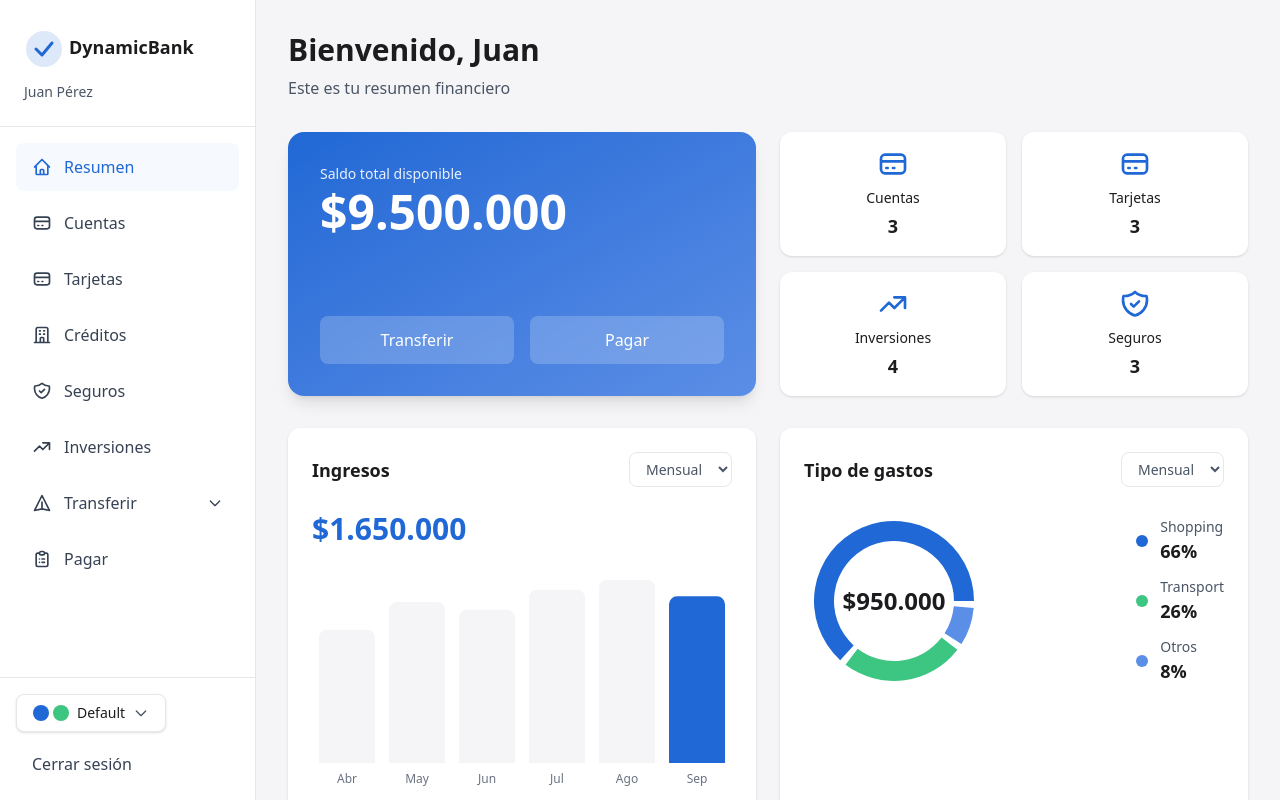
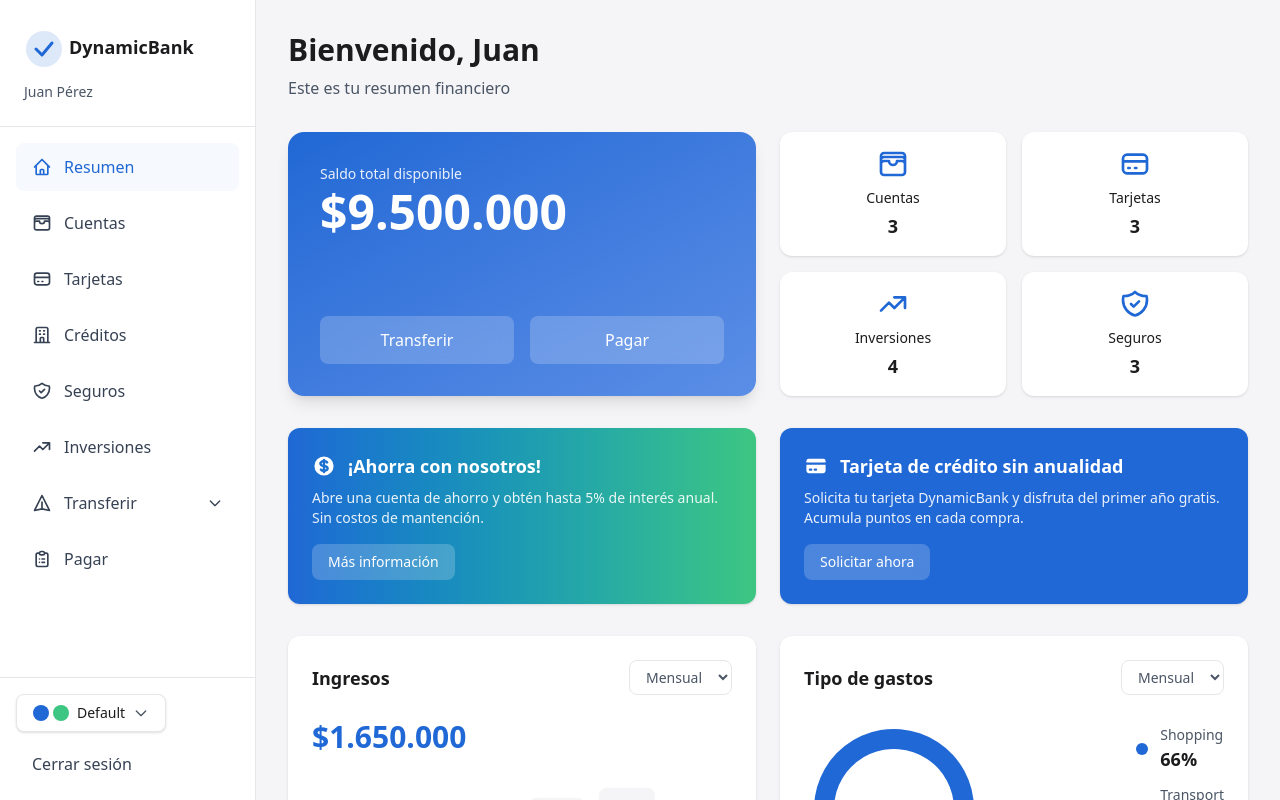
Before and after one commit to modyo-community/banking-prototype, a Next.js app: page / in a window 1280 px wide. Built offline with nearby package versions, Linux system fonts and the light colour scheme.

Commit message:
Mejoras gráficas

```diff
--- a/app/cuentas/[id]/page.tsx
+++ b/app/cuentas/[id]/page.tsx
@@ -5,6 +5,7 @@
 import { accounts } from '@/lib/data';
 import { use } from 'react';
 import { ChevronLeftIcon, ChevronRightIcon, WalletIcon, BriefcaseIcon, ArrowDownIcon, CashIcon, ShoppingCartIcon, LightningIcon } from '@/components/icons';
+import PromotionBanner from '@/components/PromotionBanner';
 
 export default function CuentaDetailPage({ params }: { params: Promise<{ id: string }> }) {
   const { id } = use(params);
@@ -64,6 +65,21 @@
       <Link href="/" className="text-primary hover:underline mb-4 inline-block">&larr; Volver al inicio</Link>
 
       <h1 className="text-2xl md:text-3xl font-bold text-dark mb-6 md:mb-8">Detalle de Cuenta</h1>
+
+      {/* Promotion Banner */}
+      <div className="mb-6 md:mb-8">
+        <PromotionBanner
+          title="Aumenta tus intereses"
+          description="Mantén más de $2.000.000 en tu cuenta de ahorro y obtén una tasa preferencial de 5.5% anual."
+          buttonText="Ver beneficios"
+          variant="secondary"
+          icon={
+            <svg className="w-6 h-6" fill="currentColor" viewBox="0 0 20 20">
+              <path fillRule="evenodd" d="M12 7a1 1 0 110-2h5a1 1 0 011 1v5a1 1 0 11-2 0V8.414l-4.293 4.293a1 1 0 01-1.414 0L8 10.414l-4.293 4.293a1 1 0 01-1.414-1.414l5-5a1 1 0 011.414 0L11 10.586 14.586 7H12z" clipRule="evenodd" />
+            </svg>
+          }
+        />
+      </div>
 
       <div className="grid grid-cols-1 lg:grid-cols-3 gap-6 md:gap-8">
         {/* Account Summary with Carousel */}
--- a/app/page.tsx
+++ b/app/page.tsx
@@ -5,6 +5,7 @@
 import { accounts, cards, loans, recentTransactions, investments, insurances } from '@/lib/data';
 import { BriefcaseIcon, ArrowDownIcon, CashIcon, ShoppingCartIcon, LightningIcon, GasIcon, FilmIcon, WalletIcon, CreditCardIcon, ChartIcon, ShieldIcon } from '@/components/icons';
 import { BarChart, Bar, PieChart, Pie, Cell, ResponsiveContainer } from 'recharts';
+import PromotionBanner from '@/components/PromotionBanner';
 
 export default function Home() {
   const [expandedTransaction, setExpandedTransaction] = useState<number | null>(null);
@@ -82,6 +83,34 @@
             <p className="text-lg font-bold text-dark mt-1">{insurances.length}</p>
           </Link>
         </div>
+      </div>
+
+      {/* Promotion Banners */}
+      <div className="grid grid-cols-1 lg:grid-cols-2 gap-6 mb-8">
+        <PromotionBanner
+          title="¡Ahorra con nosotros!"
+          description="Abre una cuenta de ahorro y obtén hasta 5% de interés anual. Sin costos de mantención."
+          buttonText="Más información"
+          variant="gradient"
+          icon={
+            <svg className="w-6 h-6" fill="currentColor" viewBox="0 0 20 20">
+              <path d="M8.433 7.418c.155-.103.346-.196.567-.267v1.698a2.305 2.305 0 01-.567-.267C8.07 8.34 8 8.114 8 8c0-.114.07-.34.433-.582zM11 12.849v-1.698c.22.071.412.164.567.267.364.243.433.468.433.582 0 .114-.07.34-.433.582a2.305 2.305 0 01-.567.267z" />
+              <path fillRule="evenodd" d="M10 18a8 8 0 100-16 8 8 0 000 16zm1-13a1 1 0 10-2 0v.092a4.535 4.535 0 00-1.676.662C6.602 6.234 6 7.009 6 8c0 .99.602 1.765 1.324 2.246.48.32 1.054.545 1.676.662v1.941c-.391-.127-.68-.317-.843-.504a1 1 0 10-1.51 1.31c.562.649 1.413 1.076 2.353 1.253V15a1 1 0 102 0v-.092a4.535 4.535 0 001.676-.662C13.398 13.766 14 12.991 14 12c0-.99-.602-1.765-1.324-2.246A4.535 4.535 0 0011 9.092V7.151c.391.127.68.317.843.504a1 1 0 101.511-1.31c-.563-.649-1.413-1.076-2.354-1.253V5z" clipRule="evenodd" />
+            </svg>
+          }
+        />
+        <PromotionBanner
+          title="Tarjeta de crédito sin anualidad"
+          description="Solicita tu tarjeta DynamicBank y disfruta del primer año gratis. Acumula puntos en cada compra."
+          buttonText="Solicitar ahora"
+          variant="primary"
+          icon={
+            <svg className="w-6 h-6" fill="currentColor" viewBox="0 0 20 20">
+              <path d="M4 4a2 2 0 00-2 2v1h16V6a2 2 0 00-2-2H4z" />
+              <path fillRule="evenodd" d="M18 9H2v5a2 2 0 002 2h12a2 2 0 002-2V9zM4 13a1 1 0 011-1h1a1 1 0 110 2H5a1 1 0 01-1-1zm5-1a1 1 0 100 2h1a1 1 0 100-2H9z" clipRule="evenodd" />
+            </svg>
+          }
+        />
       </div>
 
       {/* Charts Section */}
--- a/app/tarjetas/[id]/page.tsx
+++ b/app/tarjetas/[id]/page.tsx
@@ -5,6 +5,7 @@
 import { cards } from '@/lib/data';
 import { use } from 'react';
 import { ChevronLeftIcon, ChevronRightIcon, ShoppingCartIcon, GasIcon, FilmIcon, CashIcon } from '@/components/icons';
+import PromotionBanner from '@/components/PromotionBanner';
 
 export default function TarjetaDetailPage({ params }: { params: Promise<{ id: string }> }) {
   const { id } = use(params);
@@ -37,6 +38,21 @@
       <Link href="/tarjetas" className="text-primary hover:underline mb-4 inline-block">&larr; Volver a tarjetas</Link>
 
       <h1 className="text-2xl md:text-3xl font-bold text-dark mb-6 md:mb-8">Detalle de Tarjeta</h1>
+
+      {/* Promotion Banner */}
+      <div className="mb-6 md:mb-8">
+        <PromotionBanner
+          title="Duplica tus puntos"
+          description="Usa tu tarjeta DynamicBank en compras superiores a $50.000 y acumula el doble de puntos. Válido hasta fin de mes."
+          buttonText="Conoce más"
+          variant="gradient"
+          icon={
+            <svg className="w-6 h-6" fill="currentColor" viewBox="0 0 20 20">
+              <path fillRule="evenodd" d="M5 2a1 1 0 011 1v1h1a1 1 0 010 2H6v1a1 1 0 01-2 0V6H3a1 1 0 010-2h1V3a1 1 0 011-1zm0 10a1 1 0 011 1v1h1a1 1 0 110 2H6v1a1 1 0 11-2 0v-1H3a1 1 0 110-2h1v-1a1 1 0 011-1zM12 2a1 1 0 01.967.744L14.146 7.2 17.5 9.134a1 1 0 010 1.732l-3.354 1.935-1.18 4.455a1 1 0 01-1.933 0L9.854 12.8 6.5 10.866a1 1 0 010-1.732l3.354-1.935 1.18-4.455A1 1 0 0112 2z" clipRule="evenodd" />
+            </svg>
+          }
+        />
+      </div>
 
       <div className="grid grid-cols-1 lg:grid-cols-3 gap-6 md:gap-8">
         {/* Card Carousel */}
--- a/app/transferir/contactos/page.tsx
+++ b/app/transferir/contactos/page.tsx
@@ -56,7 +56,7 @@
       </div>
 
       {showContactForm && (
-        <div className="fixed inset-0 bg-black bg-opacity-50 flex items-center justify-center z-50 p-4">
+        <div className="fixed inset-0 bg-black bg-opacity-20 flex items-center justify-center z-50 p-4">
           <div className="bg-white rounded-lg p-6 max-w-md w-full max-h-[90vh] overflow-y-auto">
             <h2 className="text-xl font-bold text-dark mb-4">Agregar nuevo contacto</h2>
             <form onSubmit={handleSaveContact}>
--- /dev/null
+++ b/components/PromotionBanner.tsx
@@ -0,0 +1,45 @@
+interface PromotionBannerProps {
+  title: string;
+  description: string;
+  buttonText?: string;
+  buttonLink?: string;
+  variant?: 'primary' | 'secondary' | 'gradient';
+  icon?: React.ReactNode;
+}
+
+export default function PromotionBanner({
+  title,
+  description,
+  buttonText,
+  buttonLink = '#',
+  variant = 'primary',
+  icon
+}: PromotionBannerProps) {
+  const variantClasses = {
+    primary: 'bg-primary text-white',
+    secondary: 'bg-secondary text-white',
+    gradient: 'bg-gradient-to-r from-primary to-secondary text-white'
+  };
+
+  return (
+    <div className={`rounded-xl p-6 shadow-sm ${variantClasses[variant]}`}>
+      <div className="flex items-start justify-between">
+        <div className="flex-1">
+          <div className="flex items-center gap-3 mb-2">
+            {icon && <div className="flex-shrink-0">{icon}</div>}
+            <h3 className="text-lg font-bold">{title}</h3>
+          </div>
+          <p className="text-sm opacity-90 mb-4">{description}</p>
+          {buttonText && (
+            <a
+              href={buttonLink}
+              className="inline-block px-4 py-2 bg-white/20 hover:bg-white/30 backdrop-blur-sm rounded-lg transition-colors text-sm font-medium"
+            >
+              {buttonText}
+            </a>
+          )}
+        </div>
+      </div>
+    </div>
+  );
+}
--- a/components/icons.tsx
+++ b/components/icons.tsx
@@ -6,7 +6,7 @@
 
 export const WalletIcon = ({ className = "w-5 h-5" }: { className?: string }) => (
   <svg className={className} fill="none" stroke="currentColor" viewBox="0 0 24 24">
-    <path strokeLinecap="round" strokeLinejoin="round" strokeWidth={2} d="M3 10h18M7 15h1m4 0h1m-7 4h12a3 3 0 003-3V8a3 3 0 00-3-3H6a3 3 0 00-3 3v8a3 3 0 003 3z" />
+    <path strokeLinecap="round" strokeLinejoin="round" strokeWidth={2} d="M21 12a2.25 2.25 0 00-2.25-2.25H15a3 3 0 11-6 0H5.25A2.25 2.25 0 003 12m18 0v6a2.25 2.25 0 01-2.25 2.25H5.25A2.25 2.25 0 013 18v-6m18 0V9M3 12V9m18 0a2.25 2.25 0 00-2.25-2.25H5.25A2.25 2.25 0 003 9m18 0V6a2.25 2.25 0 00-2.25-2.25H5.25A2.25 2.25 0 003 6v3" />
   </svg>
 );
 
```
